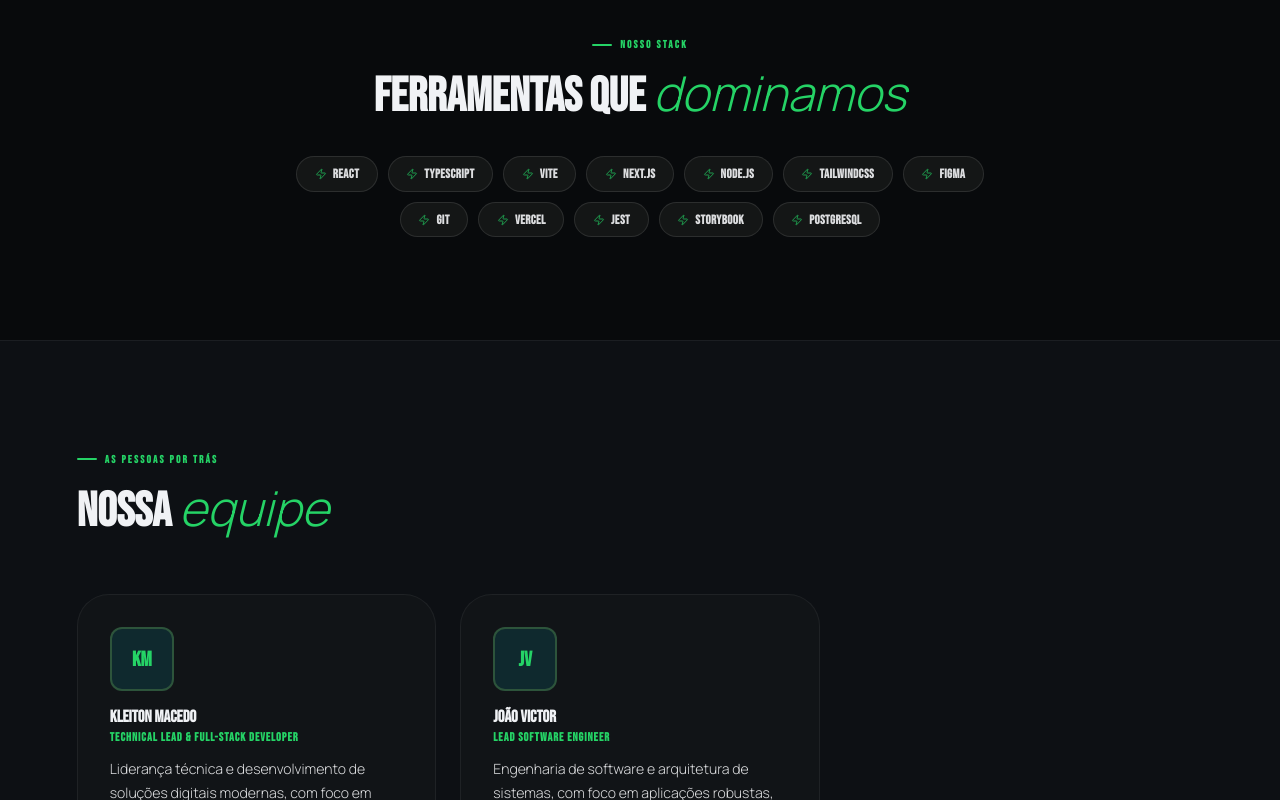
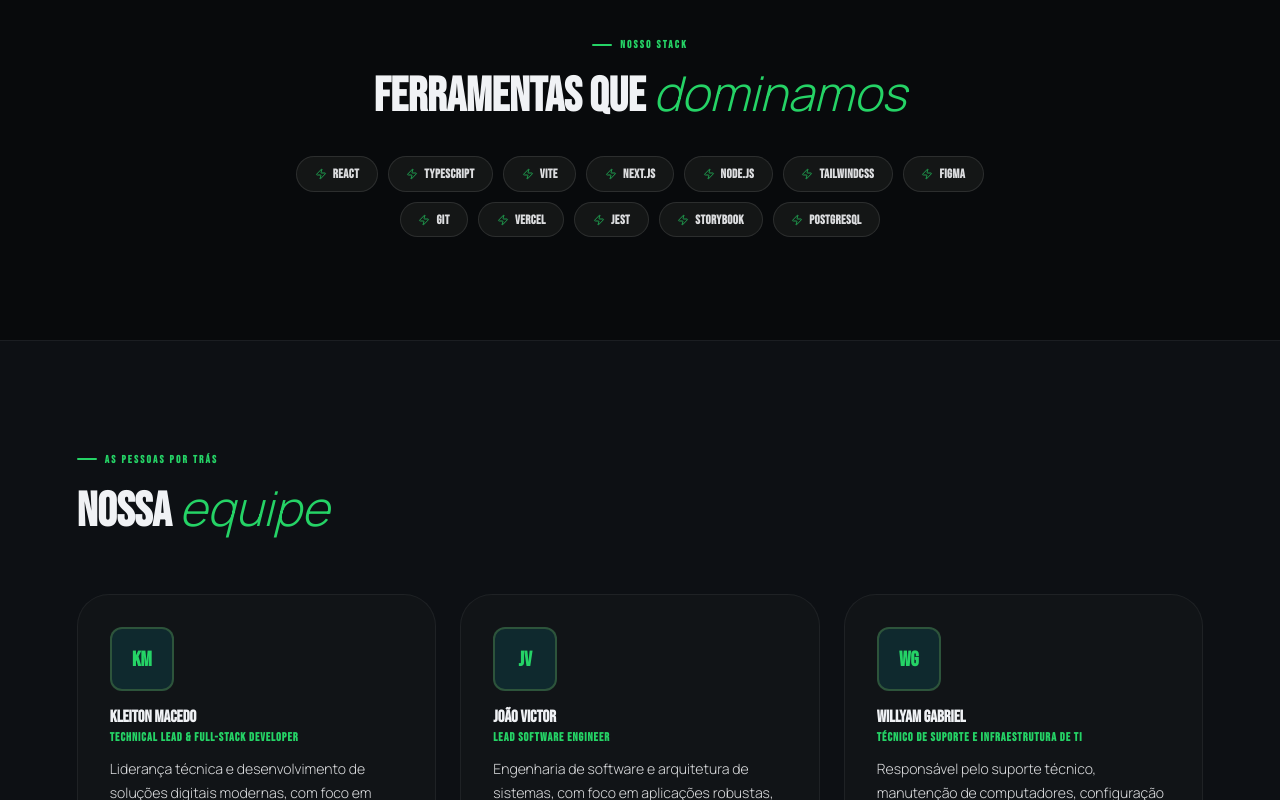
Before and after one commit to kleitonmac/bytzy-labs, a React (Vite) app: page /sobre in a window 1280 px wide. Shown: the part 2647-3447 px from the top of the page. Built offline with nearby package versions, Linux system fonts and the light colour scheme; no server answers; a web font is replaced by a local one.

Commit message:
feat: implementacao de novas categorias

```diff
--- a/src/App.css
+++ b/src/App.css
@@ -19,6 +19,7 @@
   --text-1: #f0f2f5;
   --text-2: #dcdddf;
   --text-3: #3e4854;
+  --text-4: #ffffffab;
 
   --accent: #25d366; /* ciano elétrico */
   --accent-dim: rgba(0, 229, 255, 0.1);
@@ -242,7 +243,7 @@
 .hero__sub {
   font-size: clamp(0.95rem, 1.5vw, 1.1rem);
   font-weight: 300;
-  color: rgba(240, 242, 245, 0.6);
+  color: rgba(240, 242, 245, 0.815);
   line-height: 1.75;
   max-width: 520px;
   margin-bottom: 2.5rem;
@@ -328,7 +329,7 @@
 .hero__metric-label {
   font-size: 0.72rem;
   font-weight: 500;
-  color: var(--text-3);
+  color: var(--text-4);
   text-transform: uppercase;
   letter-spacing: 0.1em;
 }
@@ -374,7 +375,7 @@
   font-weight: 700;
   letter-spacing: 0.18em;
   text-transform: uppercase;
-  color: var(--text-3);
+  color: var(--text-1);
   margin-bottom: 1.25rem;
 }
 
@@ -390,7 +391,7 @@
   font-family: var(--font-head);
   font-size: 1.1rem;
   letter-spacing: 0.12em;
-  color: var(--text-3);
+  color: var(--text-2);
   transition: color 0.2s;
   white-space: nowrap;
   border-right: 1px solid var(--border);
@@ -399,6 +400,9 @@
   color: var(--accent);
 }
 
+.sb-stat__label{
+  color: var(--text-2);
+}
 /* ══════════════════════════════════════════
    FEATURES
 ══════════════════════════════════════════ */
--- a/src/i18n/locales/pt.ts
+++ b/src/i18n/locales/pt.ts
@@ -113,8 +113,12 @@
     member1bio: 'Liderança técnica e desenvolvimento de soluções digitais modernas, com foco em arquitetura, escalabilidade e qualidade de software.',
     member2role: 'Lead Software Engineer',
     member2bio: 'Engenharia de software e arquitetura de sistemas, com foco em aplicações robustas, escaláveis e de alta performance.',
-    member3role: 'UI/UX e dev frontend',
-    member3bio: 'Especialista em acessibilidade e experiência do usuário.',
+    member3role: 'Técnico de Suporte e Infraestrutura de TI',
+    member3bio: 'Responsável pelo suporte técnico, manutenção de computadores, configuração de equipamentos e suporte aos usuários.',
+    member4role: 'Analista de Automação e Processos',
+    member4bio: 'Responsável pela automação de tarefas e processos, desenvolvimento de soluções para otimização de rotinas e melhoria da eficiência operacional.',
+    member5role: 'Frontend Software Engineer',
+    member5bio: 'Atua no desenvolvimento de aplicações web modernas, com foco em arquitetura frontend, performance, responsividade e experiência do usuário.',
   },
   contato: {
     whatsappMsg: 'Olá! Vim pelo site e gostaria de mais informações.',
--- a/src/pages/sobre/Sobre.tsx
+++ b/src/pages/sobre/Sobre.tsx
@@ -172,13 +172,27 @@
         img: null as string | null,
         social: { github: '#', linkedin: '#', twitter: '#' },
       },
-      // {
-      //   nome: 'Alana Reis',
-      //   cargo: t('sobre.member3role'),
-      //   bio: t('sobre.member3bio'),
-      //   img: null as string | null,
-      //   social: { github: '#', linkedin: '#', twitter: '#' },
-      // },
+      {
+        nome: 'Willyam Gabriel',
+        cargo: t('sobre.member3role'),
+        bio: t('sobre.member3bio'),
+        img: null as string | null,
+        social: { github: '#', linkedin: '#', twitter: '#' },
+      },
+    {
+        nome: 'Alana Reis',
+        cargo: t('sobre.member4role'),
+        bio: t('sobre.member4bio'),
+        img: null as string | null,
+        social: { github: '#', linkedin: '#', twitter: '#' },
+      },
+      {
+        nome: 'Ellen Crystina',
+        cargo: t('sobre.member5role'),
+        bio: t('sobre.member5bio'),
+        img: null as string | null,
+        social: { github: '#', linkedin: '#', twitter: '#' },
+      },
     ],
     [t],
   )
```
